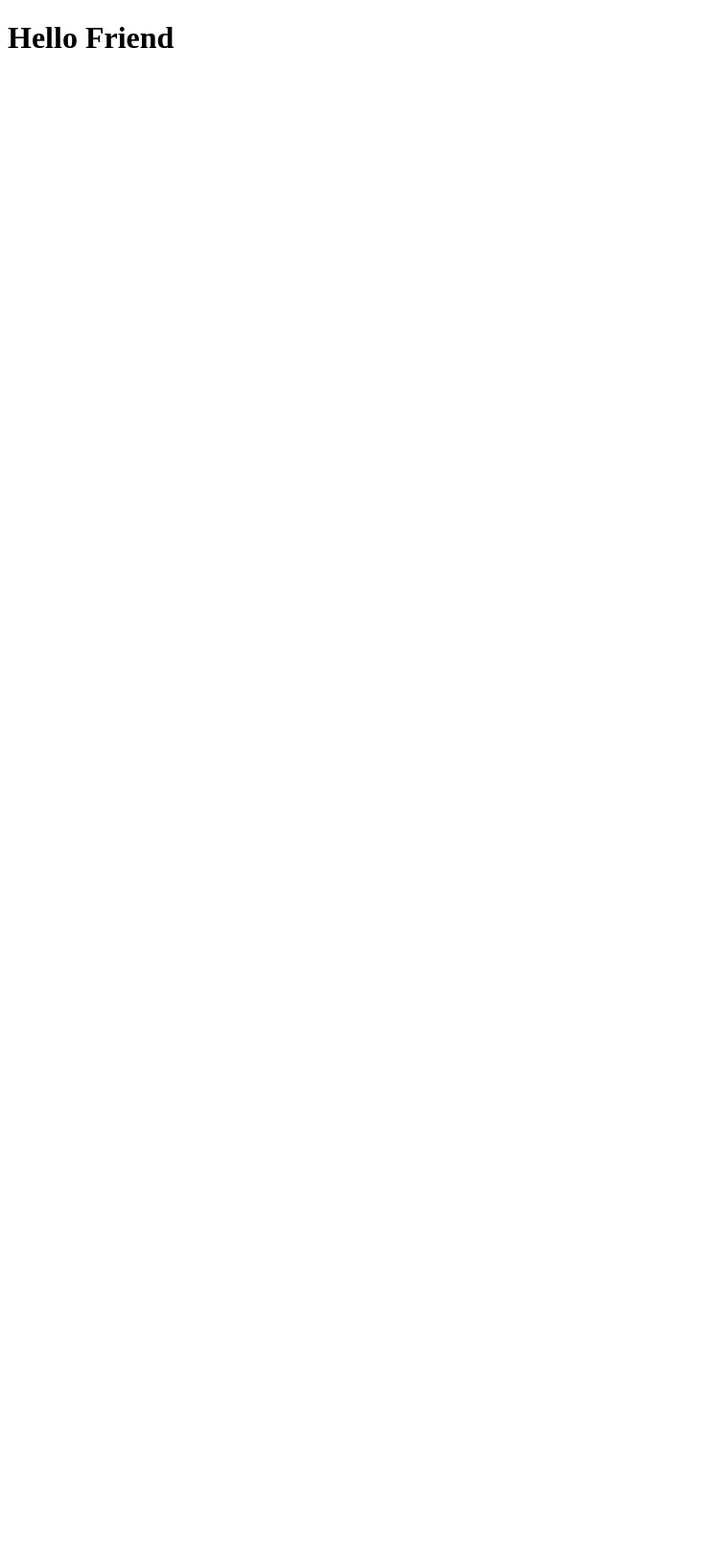
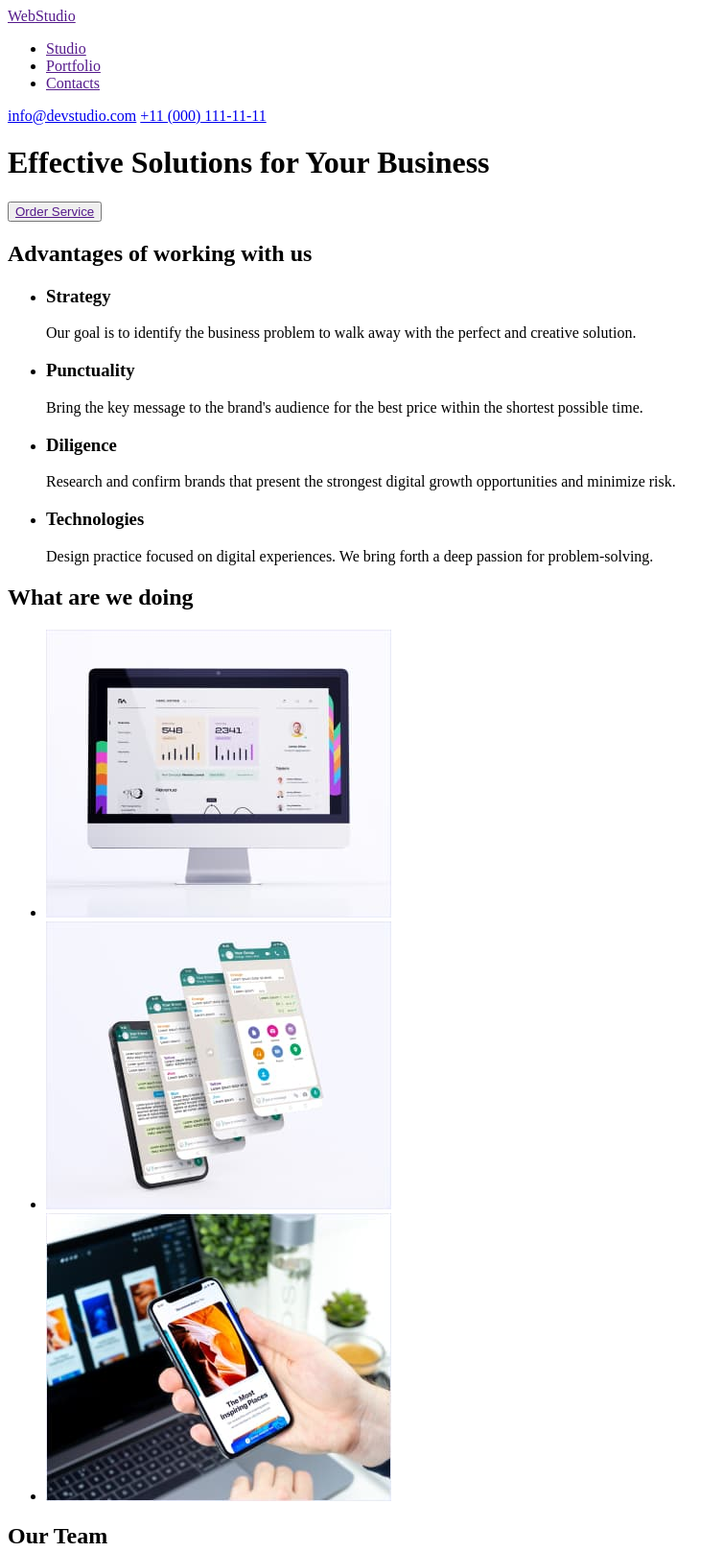
Before and after one commit to taraskuzykbiz/goit-markup-hw-01, a plain HTML site: page index.html in a window 1280 px wide. Shown: the top 1617 px of the page at 96% size, without its empty margins (0-754 px from the left). Before the commit the page ends 800 px from the top, so only its background shows below. Drawn offline with Linux system fonts and the light colour scheme.

Commit message:
Зробив Д/З 1

```diff
--- a/index.html
+++ b/index.html
@@ -7,6 +7,99 @@
     <title>Document</title>
 </head>
 <body>
-    <H1>Hello Friend</H1>
+    <!--header-->
+    <header>
+        <!--navigation on site-->
+        <nav>
+            <a href=""> <span>Web</span>Studio</a>
+            <ul>
+                <li><a href="">Studio</a></li>
+                <li><a href="">Portfolio</a></li>
+                <li><a href="">Contacts</a></li>
+            </ul>
+        </nav>
+            <a href="mailto:info@devstudio.com">info@devstudio.com</a>
+            <a href="tel:+11 (000) 111-11-11">+11 (000) 111-11-11</a>
+            <h1>Effective Solutions for Your Business</h1>
+            <button>
+                <a href="">Order Service</a>
+            </button>
+    </header>
+    <!--main content-->
+    <main>
+        <!--section advantage-->
+        <section>
+            <h2>Advantages of working with us</h2>
+            <ul>
+                <li>
+                     <h3>Strategy</h3>
+                     <p>Our goal is to identify the business
+                        problem to walk away with the perfect and creative solution. </p>
+                </li>
+                <li>
+                    <h3>Punctuality</h3>
+                    <p>Bring the key message to the brand's audience for the best price within the shortest possible time. </p>
+               </li>
+               <li>
+                    <h3>Diligence</h3>
+                    <p>Research and confirm brands that present the strongest digital growth opportunities and minimize risk. </p>
+                </li>
+                <li>
+                    <h3>Technologies</h3>
+                    <p>Design practice focused on digital experiences. We bring forth a deep passion for problem-solving. </p>
+                </li>
+            </ul>
+        </section>
+        <!--section work-->
+        <section>
+            <h2>What are we doing</h2>
+            <Ul>
+                <li>
+                    <img src="./images/work1.jpg" alt="control panel">
+                </li>
+                <li>
+                    <img src="./images/work2.jpg" alt="mobile applications">
+                </li>
+                <li>
+                    <img src="./images/work3.jpg" alt="synchronization of the application with the control panel">
+                </li>
+            </Ul>
+        </section>
+        <!--section team-->
+        <section>
+            <h2>Our Team</h2>
+            <ul>
+                <li>
+                    <img src="./images/team1.jpg" alt="Product Designer Mark Guerrero">
+                    <h3>Mark Guerrero</h3>
+                    <p>Product Designer</p>
+                </li>
+                <li>
+                    <img src="./images/team2.jpg" alt="Frontend Developer Tom Ford">
+                    <h3>Tom Ford</h3>
+                    <p>Frontend Developer</p>
+                </li>
+                <li>
+                    <img src="./images/team3.jpg" alt="Marketing Camila Garcia">
+                    <h3>Camila Garcia</h3>
+                    <p>Marketing</p>
+                </li>
+                <li>
+                    <img src="./images/team4.jpg" alt="UI Designer Daniel Wilson">
+                    <h3>Daniel Wilson</h3>
+                    <p>UI Designer</p>
+                </li>
+            </ul>
+        </section>
+    </main>
+    <!--footer-->
+    <footer>
+        <a href=""> <span>Web</span>Studio</a>
+        <p>Increase the flow of customers and sales for your business with digital marketing & growth solutions.</p>
+    </footer>
+
+
+
+
 </body>
 </html>
```
Also changed, not shown: images/team1.jpg (added), images/team2.jpg (added), images/team3.jpg (added), images/team4.jpg (added), images/work1.jpg (added), images/work2.jpg (added), images/work3.jpg (added).
